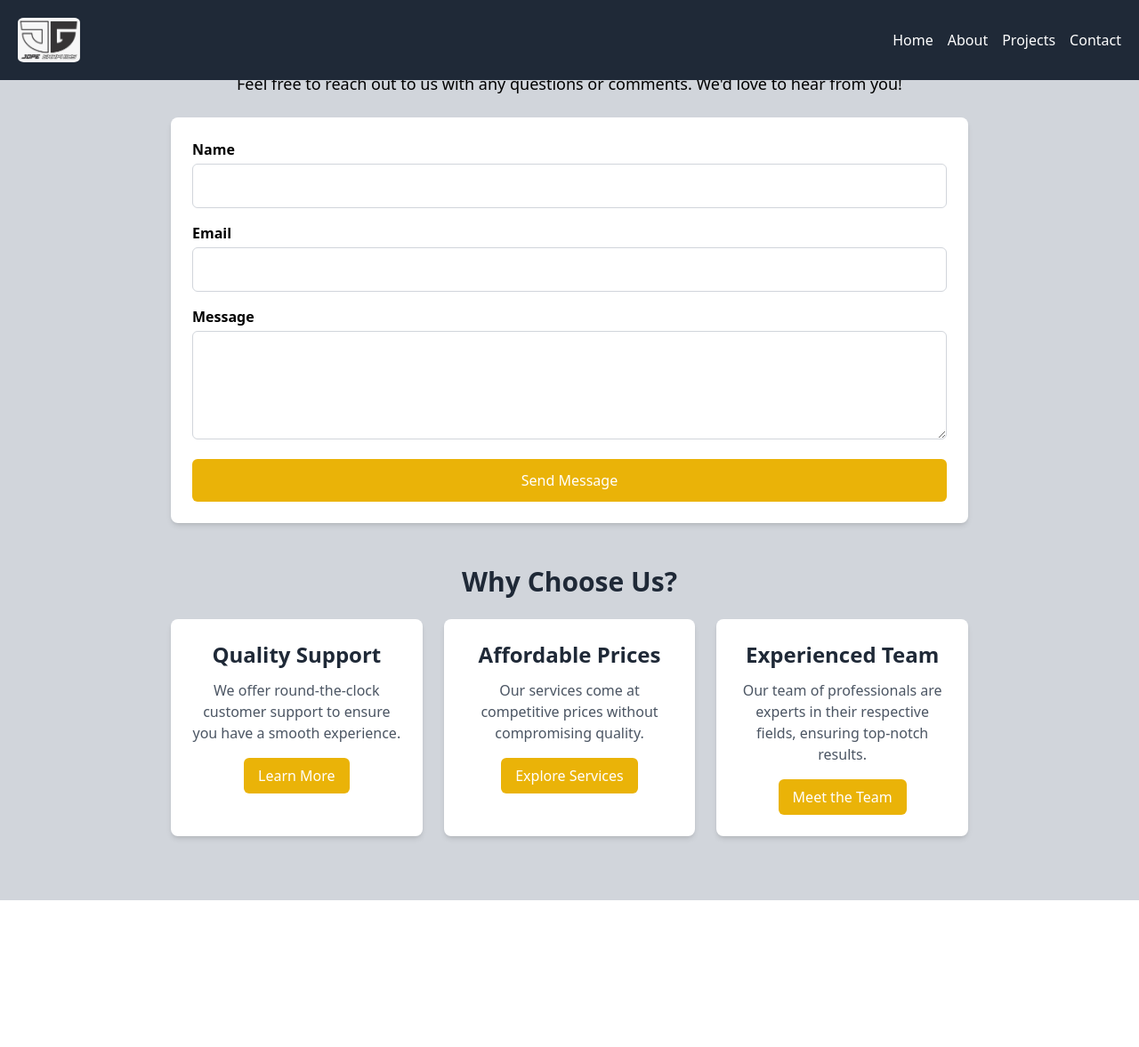
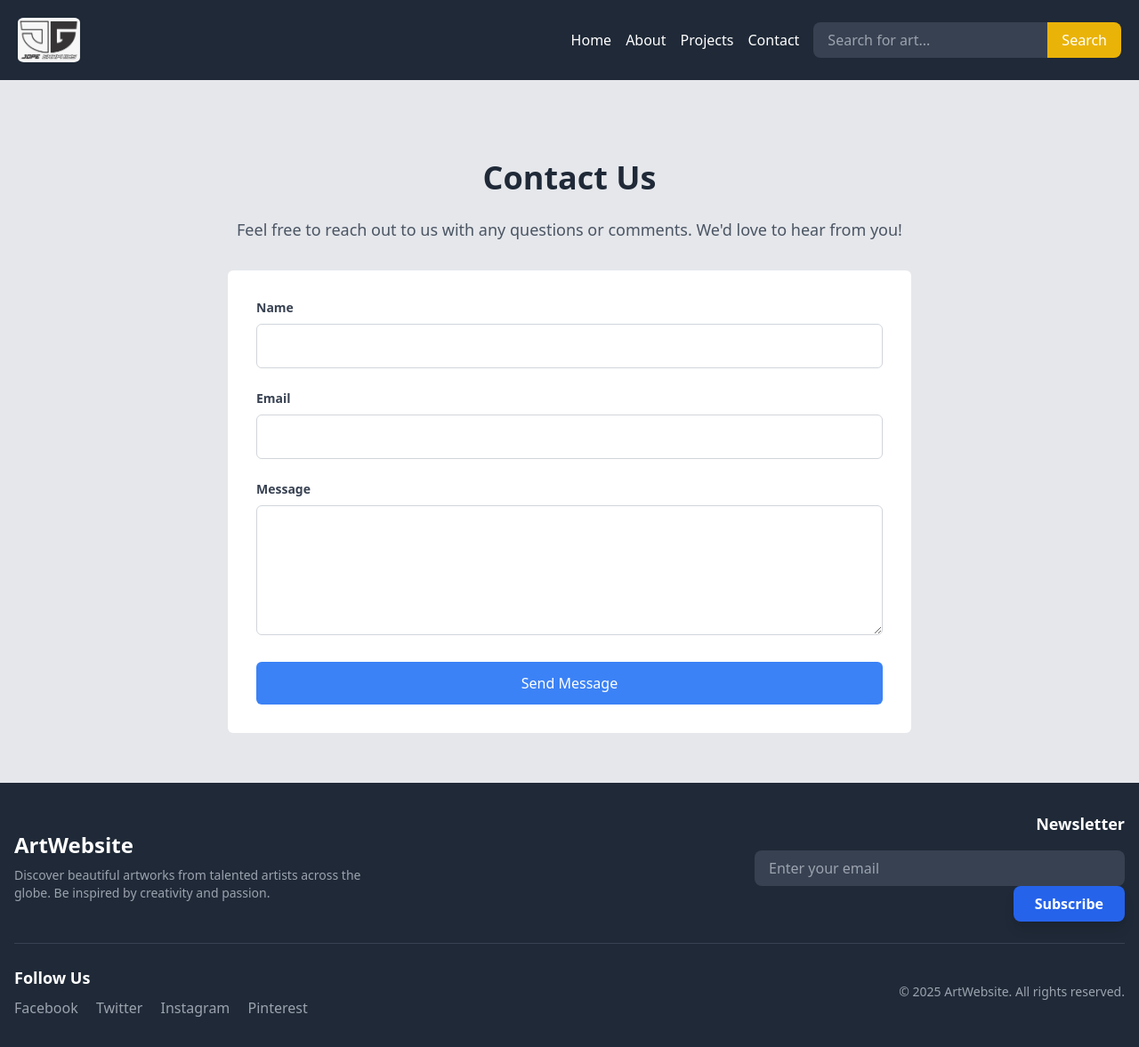
Before and after one commit to amphreyomosh/artwork, a React (Vite) app: page /contact in a window 1280 px wide. Shown: the whole page at 89% size. Before the commit the page ends 1012 px from the top, so only its background shows below. Built offline with nearby package versions, Linux system fonts and the light colour scheme.

Commit message:
added more infor

```diff
--- a/src/App.jsx
+++ b/src/App.jsx
@@ -4,6 +4,7 @@ import About from './pages/About';
 import Projects from './pages/Projects';
 import Contact from './pages/Contact';
 import Navbar from './components/Navbar';
+import Footer from './components/Footer';
 
 function App() {
   return (
@@ -15,6 +16,7 @@ function App() {
         <Route path="/projects" element={<Projects />} />
         <Route path="/contact" element={<Contact />} />
       </Routes>
+      <Footer/>
     </Router>
   );
 }
--- /dev/null
+++ b/src/components/Footer.jsx
@@ -0,0 +1,70 @@
+import React from 'react';
+
+function Footer() {
+  return (
+    <footer className='bg-gray-800 text-white py-8'>
+      <div className='container mx-auto px-4'>
+        {/* Top Section */}
+        <div className='flex flex-wrap justify-between items-center border-b border-gray-700 pb-6'>
+          {/* Logo & About */}
+          <div className='w-full md:w-1/3 text-center md:text-left mb-6 md:mb-0'>
+            <h2 className='text-2xl font-bold mb-2'>ArtWebsite</h2>
+            <p className='text-gray-400 text-sm'>
+              Discover beautiful artworks from talented artists across the globe. Be inspired by
+              creativity and passion.
+            </p>
+          </div>
+
+          {/* Newsletter */}
+          <div className='w-full md:w-1/3 text-center md:text-right'>
+            <h3 className='text-lg font-semibold mb-4'>Newsletter</h3>
+            <form>
+              <input
+                type='email'
+                placeholder='Enter your email'
+                className='px-4 py-2 rounded-lg bg-gray-700 text-gray-200 w-2/3 md:w-full focus:outline-none'
+              />
+              <button
+                type='submit'
+                className='mt-2 md:mt-0 md:ml-2 px-6 py-2 bg-blue-600 text-white font-semibold rounded-lg shadow-lg hover:bg-blue-500'
+              >
+                Subscribe
+              </button>
+            </form>
+          </div>
+        </div>
+
+        {/* Bottom Section */}
+        <div className='flex flex-wrap justify-between items-center pt-6'>
+          {/* Social Media */}
+          <div className='w-full md:w-1/2 text-center md:text-left mb-4 md:mb-0'>
+            <h3 className='text-lg font-semibold mb-2'>Follow Us</h3>
+            <div className='space-x-4'>
+              <a href='#' className='text-gray-400 hover:text-white'>
+                <i className='fab fa-facebook-f'></i> Facebook
+              </a>
+              <a href='#' className='text-gray-400 hover:text-white'>
+                <i className='fab fa-twitter'></i> Twitter
+              </a>
+              <a href='#' className='text-gray-400 hover:text-white'>
+                <i className='fab fa-instagram'></i> Instagram
+              </a>
+              <a href='#' className='text-gray-400 hover:text-white'>
+                <i className='fab fa-pinterest'></i> Pinterest
+              </a>
+            </div>
+          </div>
+
+          {/* Copyright */}
+          <div className='w-full md:w-1/2 text-center md:text-right'>
+            <p className='text-gray-400 text-sm'>
+              © {new Date().getFullYear()} ArtWebsite. All rights reserved.
+            </p>
+          </div>
+        </div>
+      </div>
+    </footer>
+  );
+}
+
+export default Footer;
--- a/src/components/Navbar.jsx
+++ b/src/components/Navbar.jsx
@@ -3,6 +3,7 @@ import { Link } from 'react-router-dom';
 
 function Navbar() {
   const [isOpen, setIsOpen] = useState(false);
+  const [searchQuery, setSearchQuery] = useState('');
 
   // Disable scrolling when the menu is open
   useEffect(() => {
@@ -11,27 +12,64 @@ function Navbar() {
     } else {
       document.body.style.overflow = 'auto'; // Enable scrolling
     }
-    return () => document.body.style.overflow = 'auto'; // Clean up when component unmounts
+    return () => (document.body.style.overflow = 'auto'); // Clean up when component unmounts
   }, [isOpen]);
+
+  const handleSearch = () => {
+    if (searchQuery.trim()) {
+      console.log(`Searching for: ${searchQuery}`); // Replace with your search logic or routing
+    }
+  };
 
   return (
     <nav className="fixed top-0 left-0 w-full bg-gray-800 text-white p-5 z-50">
       <div className="flex justify-between items-center w-full">
         {/* Logo on the far left */}
-        <div className="text-2xl font-bold"><img src="/jopelogo.jpg" alt="jopegraphics logo" style={{
-    width: "70px",
-    height: "50px",
-    borderRadius: "10%",
-    imageRendering: "auto",
-    filter: "brightness(1)",
-  }} /></div>
+        <div className="text-2xl font-bold">
+          <img
+            src="/jopelogo.jpg"
+            alt="jopegraphics logo"
+            style={{
+              width: '70px',
+              height: '50px',
+              borderRadius: '10%',
+              imageRendering: 'auto',
+              filter: 'brightness(1)',
+            }}
+          />
+        </div>
 
-        {/* Navigation links on the far right for large screens */}
+        {/* Navigation links for large screens */}
         <div className="hidden md:flex space-x-4 ml-auto">
-          <Link to="/" className="hover:text-yellow-300">Home</Link>
-          <Link to="/about" className="hover:text-yellow-300">About</Link>
-          <Link to="/projects" className="hover:text-yellow-300">Projects</Link>
-          <Link to="/contact" className="hover:text-yellow-300">Contact</Link>
+          <Link to="/" className="hover:text-yellow-300">
+            Home
+          </Link>
+          <Link to="/about" className="hover:text-yellow-300">
+            About
+          </Link>
+          <Link to="/projects" className="hover:text-yellow-300">
+            Projects
+          </Link>
+          <Link to="/contact" className="hover:text-yellow-300">
+            Contact
+          </Link>
+        </div>
+
+        {/* Search Bar */}
+        <div className="hidden md:flex ml-4">
+          <input
+            type="text"
+            placeholder="Search for art..."
+            value={searchQuery}
+            onChange={(e) => setSearchQuery(e.target.value)}
+            className="px-4 py-2 rounded-l-lg bg-gray-700 text-white focus:outline-none"
+          />
+          <button
+            onClick={handleSearch}
+            className="px-4 py-2 bg-yellow-500 text-white rounded-r-lg hover:bg-yellow-600"
+          >
+            Search
+          </button>
         </div>
 
         {/* Hamburger menu for small screens */}
@@ -44,15 +82,29 @@ function Navbar() {
 
       {/* Mobile Menu */}
       <div
-        className={`md:hidden absolute top-20 left-0 w-full bg-gray-800 text-white transform ${isOpen ? 'translate-x-0' : '-translate-x-full'} transition-all duration-500`}
+        className={`md:hidden absolute top-20 left-0 w-full bg-gray-800 text-white transform ${
+          isOpen ? 'translate-x-0' : '-translate-x-full'
+        } transition-all duration-500`}
         style={{ zIndex: 1000, height: isOpen ? '100vh' : '0', overflow: 'hidden' }}
       >
         {/* Navigation links aligned to the left on small screens */}
-        <div className={`flex flex-col items-start pl-8 py-8 space-y-4 curtain-wave ${isOpen ? 'curtain-open' : ''}`}>
-          <Link to="/" className="text-xl hover:text-yellow-300" onClick={() => setIsOpen(false)}>Home</Link>
-          <Link to="/about" className="text-xl hover:text-yellow-300" onClick={() => setIsOpen(false)}>About</Link>
-          <Link to="/projects" className="text-xl hover:text-yellow-300" onClick={() => setIsOpen(false)}>Projects</Link>
-          <Link to="/contact" className="text-xl hover:text-yellow-300" onClick={() => setIsOpen(false)}>Contact</Link>
+        <div
+          className={`flex flex-col items-start pl-8 py-8 space-y-4 curtain-wave ${
+            isOpen ? 'curtain-open' : ''
+          }`}
+        >
+          <Link to="/" className="text-xl hover:text-yellow-300" onClick={() => setIsOpen(false)}>
+            Home
+          </Link>
+          <Link to="/about" className="text-xl hover:text-yellow-300" onClick={() => setIsOpen(false)}>
+            About
+          </Link>
+          <Link to="/projects" className="text-xl hover:text-yellow-300" onClick={() => setIsOpen(false)}>
+            Projects
+          </Link>
+          <Link to="/contact" className="text-xl hover:text-yellow-300" onClick={() => setIsOpen(false)}>
+            Contact
+          </Link>
         </div>
       </div>
     </nav>
--- a/src/pages/Contact.jsx
+++ b/src/pages/Contact.jsx
@@ -4,34 +4,49 @@ const Contact = () => {
   const [formData, setFormData] = useState({
     name: '',
     email: '',
-    message: ''
+    message: '',
   });
 
   const handleChange = (e) => {
     const { name, value } = e.target;
     setFormData({
       ...formData,
-      [name]: value
+      [name]: value,
     });
   };
 
   const handleSubmit = (e) => {
     e.preventDefault();
-    // Handle form submission logic here (e.g., send data to an API or email service)
     alert('Message Sent!');
     setFormData({ name: '', email: '', message: '' });
   };
 
   return (
-    <div id="contact" className="min-h-screen bg-gray-300 p-6">
-      <div className="max-w-4xl mx-auto text-center">
-        <h1 className="text-4xl font-bold mb-4">Contact Us</h1>
-        <p className="text-lg mb-6">Feel free to reach out to us with any questions or comments. We'd love to hear from you!</p>
+    <div
+      id="contact"
+      className="min-h-screen bg-gray-200 p-6"
+      style={{ marginTop: '80px', paddingTop: '100px' }}
+    >
+      <div className="max-w-3xl mx-auto">
+        {/* Header Section */}
+        <h1 className="text-4xl font-bold text-center mb-6 text-gray-800">
+          Contact Us
+        </h1>
+        <p className="text-lg text-center mb-8 text-gray-600">
+          Feel free to reach out to us with any questions or comments. We'd love
+          to hear from you!
+        </p>
 
         {/* Contact Form */}
-        <form onSubmit={handleSubmit} className="bg-white p-6 rounded-lg shadow-md mb-12">
-          <div className="mb-4">
-            <label htmlFor="name" className="block text-left font-semibold">Name</label>
+        <form onSubmit={handleSubmit} className="bg-white p-8 rounded-md">
+          {/* Name Field */}
+          <div className="mb-6">
+            <label
+              htmlFor="name"
+              className="block text-sm font-semibold text-gray-700"
+            >
+              Name
+            </label>
             <input
               type="text"
               id="name"
@@ -39,12 +54,18 @@ const Contact = () => {
               value={formData.name}
               onChange={handleChange}
               required
-              className="w-full p-3 mt-1 border border-gray-300 rounded-md"
+              className="w-full mt-2 p-3 border border-gray-300 rounded-md focus:outline-none focus:ring-2 focus:ring-blue-400"
             />
           </div>
 
-          <div className="mb-4">
-            <label htmlFor="email" className="block text-left font-semibold">Email</label>
+          {/* Email Field */}
+          <div className="mb-6">
+            <label
+              htmlFor="email"
+              className="block text-sm font-semibold text-gray-700"
+            >
+              Email
+            </label>
             <input
               type="email"
               id="email"
@@ -52,54 +73,37 @@ const Contact = () => {
               value={formData.email}
               onChange={handleChange}
               required
-              className="w-full p-3 mt-1 border border-gray-300 rounded-md"
+              className="w-full mt-2 p-3 border border-gray-300 rounded-md focus:outline-none focus:ring-2 focus:ring-blue-400"
             />
           </div>
 
-          <div className="mb-4">
-            <label htmlFor="message" className="block text-left font-semibold">Message</label>
+          {/* Message Field */}
+          <div className="mb-6">
+            <label
+              htmlFor="message"
+              className="block text-sm font-semibold text-gray-700"
+            >
+              Message
+            </label>
             <textarea
               id="message"
               name="message"
               value={formData.message}
               onChange={handleChange}
               required
-              rows="4"
-              className="w-full p-3 mt-1 border border-gray-300 rounded-md"
+              rows="5"
+              className="w-full mt-2 p-3 border border-gray-300 rounded-md focus:outline-none focus:ring-2 focus:ring-blue-400"
             ></textarea>
           </div>
 
+          {/* Submit Button */}
           <button
             type="submit"
-            className="w-full bg-yellow-500 text-white p-3 rounded-md hover:bg-yellow-600"
+            className="w-full bg-blue-500 text-white py-3 rounded-md hover:bg-blue-600 focus:outline-none focus:ring-2 focus:ring-blue-400"
           >
             Send Message
           </button>
         </form>
-
-        {/* Additional Section with Cards and Button */}
-        <div className="text-center mb-12">
-          <h2 className="text-3xl font-semibold text-gray-800 mb-6">Why Choose Us?</h2>
-          <div className="grid grid-cols-1 sm:grid-cols-2 lg:grid-cols-3 gap-6">
-            <div className="bg-white p-6 rounded-lg shadow-md hover:shadow-lg transition-shadow duration-300">
-              <h3 className="text-2xl font-semibold text-gray-800 mb-3">Quality Support</h3>
-              <p className="text-gray-600 mb-4">We offer round-the-clock customer support to ensure you have a smooth experience.</p>
-              <button className="bg-yellow-500 text-white py-2 px-4 rounded-md hover:bg-yellow-600">Learn More</button>
-            </div>
-
-            <div className="bg-white p-6 rounded-lg shadow-md hover:shadow-lg transition-shadow duration-300">
-              <h3 className="text-2xl font-semibold text-gray-800 mb-3">Affordable Prices</h3>
-              <p className="text-gray-600 mb-4">Our services come at competitive prices without compromising quality.</p>
-              <button className="bg-yellow-500 text-white py-2 px-4 rounded-md hover:bg-yellow-600">Explore Services</button>
-            </div>
-
-            <div className="bg-white p-6 rounded-lg shadow-md hover:shadow-lg transition-shadow duration-300">
-              <h3 className="text-2xl font-semibold text-gray-800 mb-3">Experienced Team</h3>
-              <p className="text-gray-600 mb-4">Our team of professionals are experts in their respective fields, ensuring top-notch results.</p>
-              <button className="bg-yellow-500 text-white py-2 px-4 rounded-md hover:bg-yellow-600">Meet the Team</button>
-            </div>
-          </div>
-        </div>
       </div>
     </div>
   );
```
Also changed, not shown: src/pages/Home.jsx (+69 -38 lines), src/App.css (line endings or trailing spaces).
